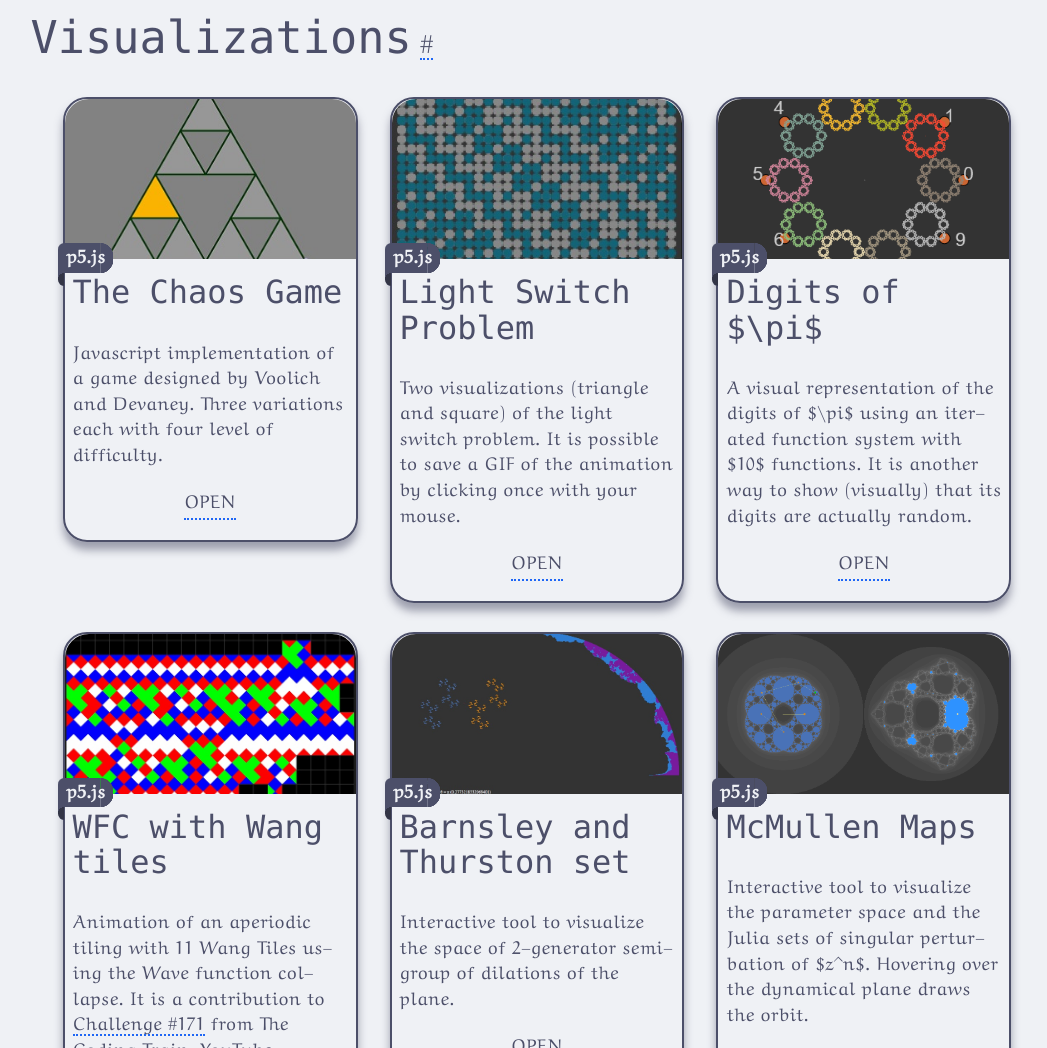
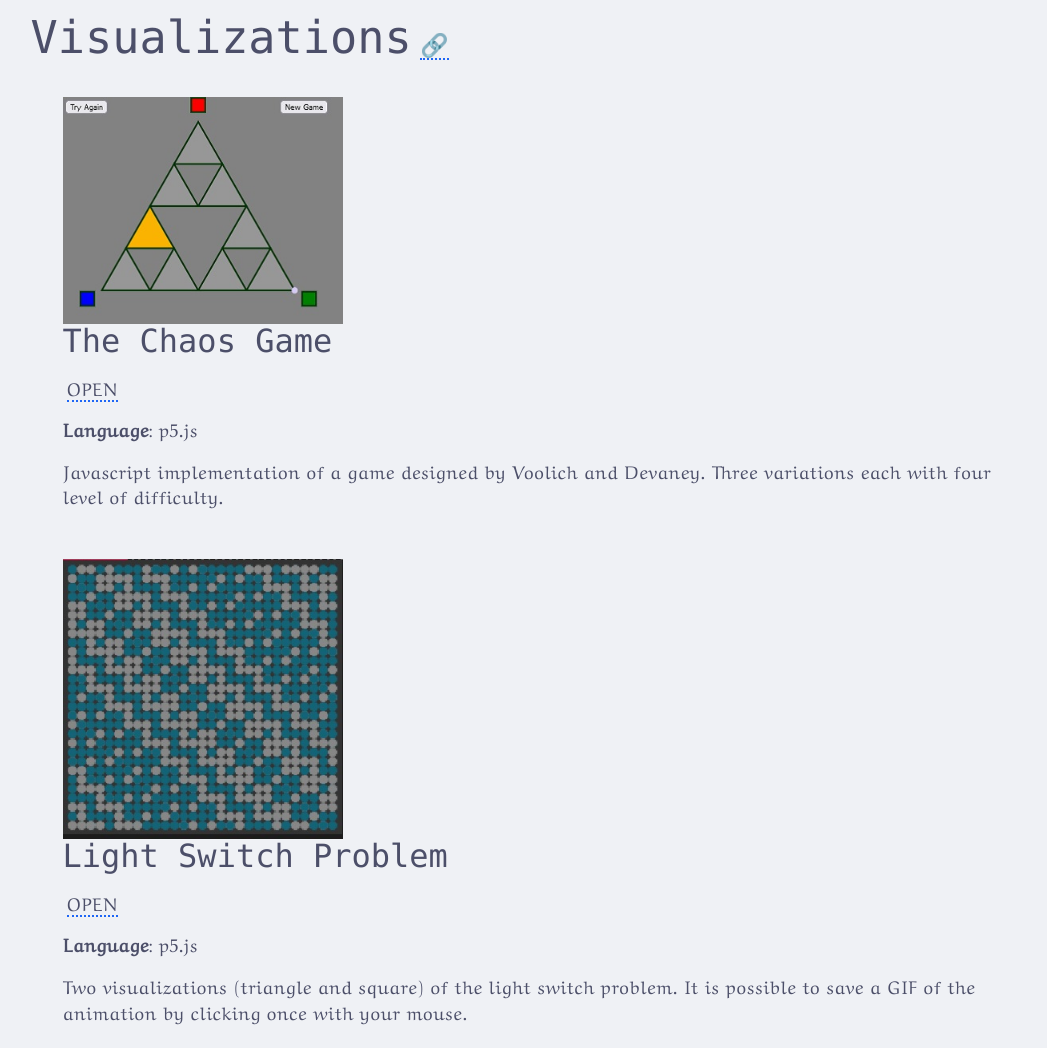
Before and after one commit to SilvestriStefano/SilvestriStefano.github.io, an Eleventy site: page src/dev/dev.md in a window 1280 px wide. Shown: the part 1422-2470 px from the top of the page, without its empty margins (111-1158 px from the left). Built offline with nearby package versions, Linux system fonts and the light colour scheme; Eleventy itself is replaced by a stand-in of ours; files that its build step writes are made by us from their sources; files whose address does not match are found by name; what markdown-it-mathjax3 would draw is missing.

Commit message:
restyled cards and fixed mathjax overflow

```diff
--- a/_config/libraries/markdown.js
+++ b/_config/libraries/markdown.js
@@ -24,6 +24,7 @@ const md = (() => {
             style: 'visually-hidden',
             assistiveText: title => `Permalink to section titled “${title}”`,
             visuallyHiddenClass: 'sr-only',
+            symbol: '🔗',
             wrapper: ['<div class="header_wrapper">', '</div>']
         })
     };
--- a/_config/shortcodes/async/showcase.js
+++ b/_config/shortcodes/async/showcase.js
@@ -1,14 +1,17 @@
 import md from '../../libraries/markdown.js';
-import {imageBg} from './imageBg.js';
+import {image} from './image.js';
 
 
 async function visualizationsList(items) {
     let liItems = await Promise.all(items.map(async (item) => {
-        let li = '<li class="flex card">';
-        let picture = await imageBg(item.thumbnail, ["card-img"], item.alt);
+        let li = '<li class="card">';
+        let picture = await image(item.thumbnail, item.alt, "", [],'thumb');
         li += picture;
-        li += `<article class="flex card-description"><h4>${md.renderInline(item.title)}</h4><p>${md.renderInline(item.description)}</p><span class="ribbon" aria-label="language">${item.language}</span>`;
-        li += `<a href="${item.link}" class="card-link">open</a></article></li>`;
+        li += `<h4>${md.renderInline(item.title)}</h4>`;
+        li += `<a href="${item.link}" class="card-link">open</a>`;
+        li += `<p><strong>Language</strong>: ${item.language}</p>`;
+        li += `<p>${md.renderInline(item.description)}</p>`;
+        li += '</li>';
         return li;
     }));
     return liItems.join('\n');
@@ -16,14 +19,16 @@ async function visualizationsList(items) {
 
 async function websList(items) {
     let liItems = await Promise.all(items.map(async (item) => {
-        let li = '<li class="flex card">';
-        let picture = await imageBg(item.thumbnail, ["card-img"], item.alt);
+        let li = '<li class="card">';
+        let picture = await image(item.thumbnail, item.alt, "", [],'thumb');
         li += picture;
-        li += `<article class="flex card-description"><h4>${md.renderInline(item.title)}</h4><p>${md.renderInline(item.description)}</p>`;
+        li += `<h4>${md.renderInline(item.title)}</h4>`;
+        if (item.source) li += `<a href="${item.source}" class="card-link">source</a>`;
+        li += `<a href="${item.link}" class="card-link">homepage</a>`;
+        li += `<p><strong>Framework</strong>: ${item.framework}</p>`;
         if (item.details.length > 0) li += `<p><strong>Details:</strong> ${item.details.join('; ')}.</p>`;
-        li += `<span class="ribbon" aria-label="framework">${item.framework}</span><a href="${item.link}" class="card-link">homepage</a>`
-        if (item.source) li += `<a href="${item.source}" class="card-link">source</a>`;
-        li += '</article></li>';
+        li += `<p>${md.renderInline(item.description)}</p>`;
+        li += '</li>';
         return li;
     }));
     return liItems.join('\n');
--- a/package.json
+++ b/package.json
@@ -19,6 +19,7 @@
     "@11ty/eleventy": "^3.0.0",
     "@11ty/eleventy-img": "^5.0.0",
     "@11ty/eleventy-navigation": "^0.3.5",
+    "@mdit/plugin-mathjax": "^0.16.0",
     "markdown-it": "^14.1.0",
     "markdown-it-anchor": "^9.2.0",
     "markdown-it-mathjax3": "^4.3.2"
--- a/src/assets/css/style.css
+++ b/src/assets/css/style.css
@@ -460,7 +460,7 @@ span[data-category], [data-category]>cite {border-bottom: 0.125rem solid var(--c
 
 /* Portfolio stuff */
 .portfolio {
-  flex-wrap: wrap;
+    flex-direction: column;
   align-items: start;
   justify-content: space-around;
   list-style: none;
@@ -469,66 +469,30 @@ span[data-category], [data-category]>cite {border-bottom: 0.125rem solid var(--c
   flex: 1 1 15rem;
   margin: 1rem;
 }
-.card {
-  --br-rad: 1.5em;
-  flex-direction: column;
-  align-content: baseline;
-  min-width: 10rem;
-  max-width: 20rem;
-  border: 0.125rem solid var(--clr-fg);
-  border-radius: var(--br-rad);
-  box-shadow: 0 0.5rem 0.5rem 0 hsl(var(--clr-fg-hsl)/0.5);
-  font-size: var(--fs-300);
+
+.card picture {
+    margin:0.5rem 0.5rem 0.5rem 0.125rem;
+    border: 0.125rem solid var(--clr-fg);
+    max-width: -moz-fit-content;
+    max-width: fit-content;
 }
-.card:focus-within, .card:hover {box-shadow: 0 0 0 0.25rem;}
-.card-description {
-  position: relative;
-  flex-direction: column;
-  padding: 1em 0.5em;
-}
-/* .card-description::before {
-  content: var(--tag,'');
-  position: absolute;
-  top: -2rem;
-  border-radius: 25%;
-  padding: 0.25rem;
-  background-color: var(--clr-fg);
-  color: var(--clr-bg);
-  font-weight: 600;
-} */
-.ribbon {
-    font-weight: 600;
-    color: var(--clr-bg);
-}
-.ribbon {
-    --r: .4em;
-    --c: var(--clr-fg);
-
-    position: absolute;
-    top: -1rem;
-    left: calc(-1*var(--r));
-    padding: 0.25em .5em calc(2*var(--r));
-    border-radius: var(--r) 0 0 var(--r);
-    background:
-        radial-gradient(100% 50% at left,var(--c) 98%,#0000 101%)
-        100% 0/.5lh calc(100% - 2*var(--r)),
-        radial-gradient(100% 50% at right,#0005 98%,#0000 101%)
-        0 100%/var(--r) calc(2*var(--r)),
-        conic-gradient(from 90deg at var(--r) calc(100% - 2*var(--r)),#0000 25%,var(--c) 0)
-        0 0/calc(101% - .5lh) 100%;
-    background-repeat: no-repeat;
+@media screen and (min-width: 50em) {
+    .card picture {
+        float: left;
+        margin-bottom:0.125rem;
+        max-width: 12.5rem;
+  }
 }
 
-.card-description > h4 {margin: 0 0 0.5em;}
-.card-img {
-  background-image: var(--img-src,var(--clr-bg));
-  background-size: cover;
-  background-position: center;
-  background-repeat: no-repeat;
-  width: 100%;
-  height: 10rem;
-  border-top-left-radius: inherit !important;
-  border-top-right-radius: inherit !important;
+.card {
+  font-size: var(--fs-300);
+  flex-grow: 1;
+}
+.card:focus-within {
+    outline-offset: 0.25rem;
+    outline-color: var(--clr-fg);
+    outline-style: dashed;
+    outline-width: 0.125rem;
 }
 .card-link {
     margin: 0.25em;
@@ -549,3 +513,8 @@ code, kbd, pre {
   padding: 0.4rem;
   font-family: var(--ff-mono);
 }
+
+/* fix mjx overflow */
+mjx-container {
+    overflow-x: scroll;
+}
```
Also changed, not shown: 1 other file.
